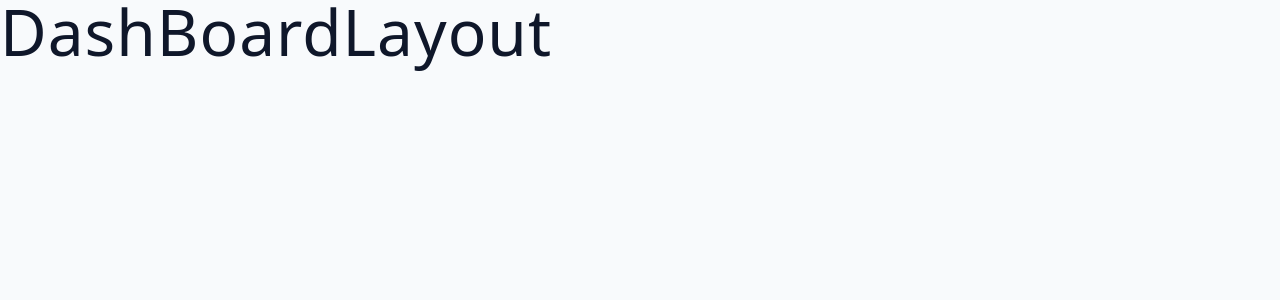
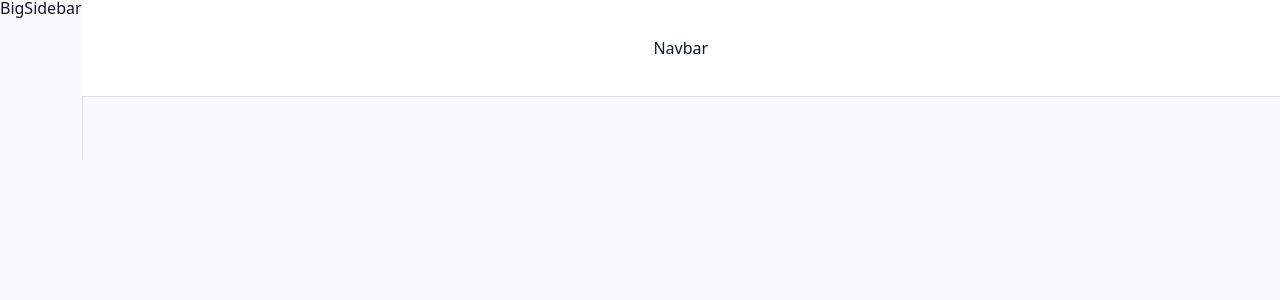
Before and after one commit to ahounain/jobify, a React (Vite) app: page /dashboard in a window 1280 px wide. Shown: the top 300 px of the page. Built offline with nearby package versions, Linux system fonts and the light colour scheme.

Commit message:
sidebar
fixing the dashboard page and such

```diff
--- a/package.json
+++ b/package.json
@@ -30,6 +30,6 @@
     "eslint-plugin-react": "^7.32.2",
     "eslint-plugin-react-hooks": "^4.6.0",
     "eslint-plugin-react-refresh": "^0.4.3",
-    "vite": "^4.4.5"
+    "vite": "^4.4.7"
   }
 }
--- /dev/null
+++ b/src/components/BigSidebar.jsx
@@ -0,0 +1,7 @@
+import Wrapper from '../assets/wrappers/BigSidebar'
+const BigSideBar = () => {
+  return (
+    <Wrapper> BigSidebar</Wrapper>
+  )
+}
+export default BigSideBar
--- /dev/null
+++ b/src/components/Navbar.jsx
@@ -0,0 +1,8 @@
+import Wrapper from '../assets/wrappers/Navbar';
+
+const Navbar = () => {
+  return (
+    <Wrapper>Navbar</Wrapper>
+  )
+}
+export default Navbar
--- /dev/null
+++ b/src/components/SmallSidebar.jsx
@@ -0,0 +1,8 @@
+import Wrapper from "../assets/wrappers/SmallSidebar";
+
+const SmallSidebar = () => {
+  return (
+    <Wrapper> SmallSidebar</Wrapper>
+  )
+}
+export default SmallSidebar
--- a/src/components/index.js
+++ b/src/components/index.js
@@ -1,2 +1,5 @@
 export {default as Logo } from './Logo';
 export {default as FormRow} from './FormRow';
+export {default as BigSidebar} from './BigSideBar'
+export {default as Navbar} from './Navbar';
+export {default as SmallSidebar} from './SmallSidebar';
--- a/src/pages/DashBoardLayout.jsx
+++ b/src/pages/DashBoardLayout.jsx
@@ -1,5 +1,37 @@
+import {Outlet} from 'react-router-dom';
+import Wrapper from '../assets/wrappers/Dashboard';
+import { SmallSidebar, Navbar, BigSidebar } from '../components';
+import {useState} from 'react';
 
 const DashBoardLayout = () => {
-  return <h1>DashBoardLayout</h1>;
-};
+  const user = {name: 'john'}
+  const [showSidebar, setShowSidebar] = useState(false);
+  const [isDarkTheme, setIsDarkTheme] = useState(false);
+
+  const toggleDarkTheme = () => {
+    console.log('toggle dark theme');
+  }
+
+  const toggleSidebar = () => {
+    setShowSidebar(!showSideBar);
+  }
+
+  const logoutUser = async  () => {
+    console.log('logout user');
+  };
+  return(
+  <Wrapper>
+    <main className='dashboard'>
+      <SmallSidebar />
+      <BigSidebar />
+      <div>
+        <Navbar />
+        <div className='dashboard-page'>
+          <Outlet />
+        </div>
+      </div>
+    </main>
+  </Wrapper>
+
+)};
 export default DashBoardLayout;
--- a/src/pages/Login.jsx
+++ b/src/pages/Login.jsx
@@ -9,7 +9,10 @@ const Login = () => {
         <h4> Login </h4>
         <FormRow type = "email" name = "email" defaultValue = "johnson@john.com"/>
         <FormRow type = "password" name = "password" defaultValue = "johnson"/>
-
+        <button type = 'submit' className = "btn btn-block">Submit</button>
+        <button type = "button" className = "btn btn-block">Explore </button>
+        <p> Not a member yet?</p>
+        <button type = 'button' className = "btn btn-block">Register</button>
       </form>
 
 
```
Also changed, not shown: 1 other file (tests, documents, lock files or other folders).
